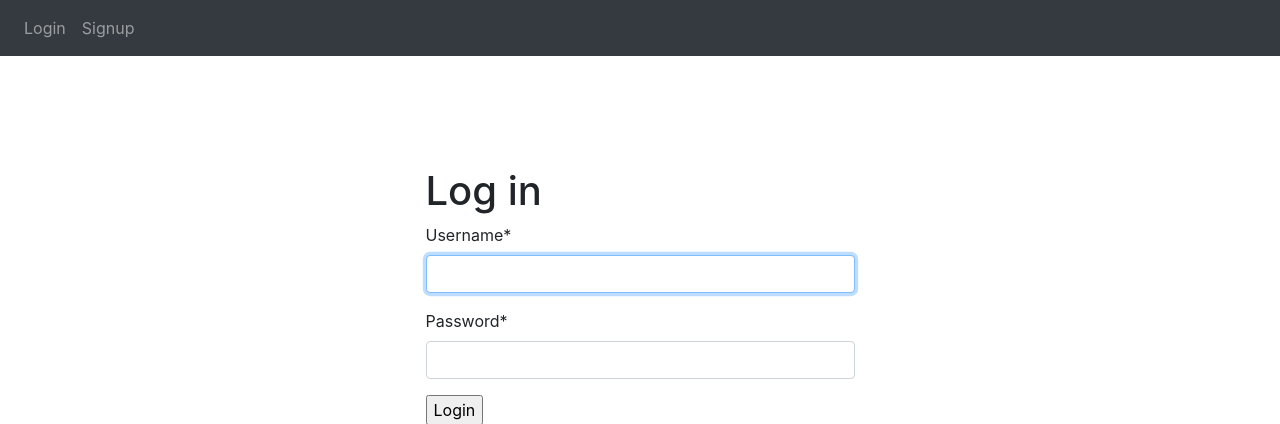
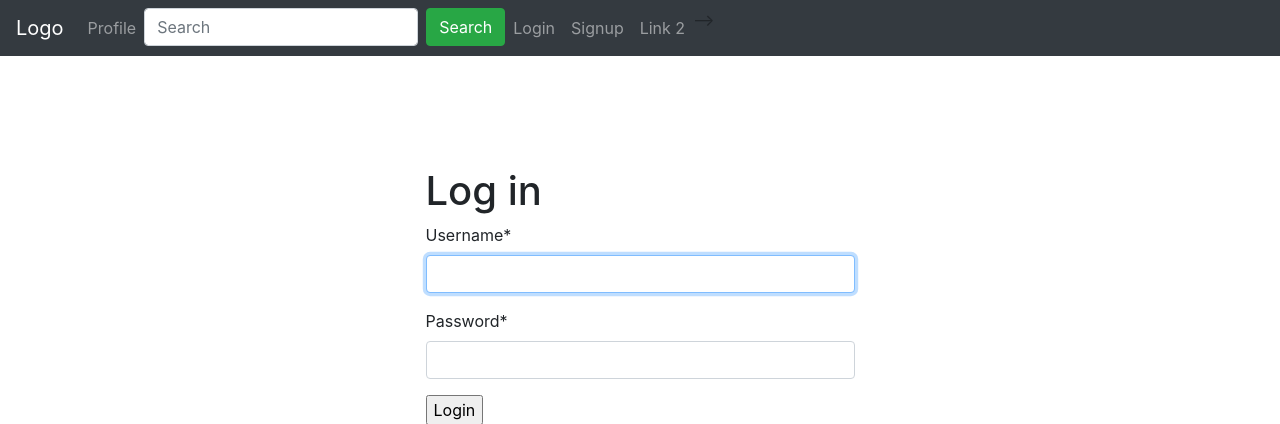
Before and after one commit to pmj9911/PrimeVideo_Clone, a Django app: page /Accounts/login/?next=/Accounts/profile/ in a window 1280 px wide. Shown: the top 424 px of the page. Run offline with Django 3.2, Linux system fonts and the light colour scheme; some libraries are stand-ins or nearby versions.

Commit message:
navbar changed and profile page made

```diff
--- a/PrimeVideoClone/Accounts/urls.py
+++ b/PrimeVideoClone/Accounts/urls.py
@@ -24,5 +24,5 @@
     path('login/',views.login_view, name="login"),
     path('logout/', views.logout_view, name="logout"),
     path('register/', views.register_view, name="register"),
-    # path('profile/', views.profile_view, name="profile"),
+    path('profile/', views.profile_view, name="profile"),
 ]
--- a/PrimeVideoClone/Accounts/views.py
+++ b/PrimeVideoClone/Accounts/views.py
@@ -39,10 +39,14 @@
             if 'next' in request.POST:
                 return redirect(request.POST.get('next'))
             else:
-                return redirect('Accounts:signup')
+                return redirect('Accounts:profile')
     else:
     	form = AuthenticationForm()
     return render(request, 'Accounts/login.html', { 'form': form })
+
+@login_required(login_url="/Accounts/login/")
+def profile_view(request):
+    return render(request, 'Accounts/profile.html')
 
 @login_required(login_url="/Accounts/login/")
 def logout_view(request):
--- a/PrimeVideoClone/templates/base_layout.html
+++ b/PrimeVideoClone/templates/base_layout.html
@@ -9,9 +9,46 @@
 
     </head>
     <body>
-        <nav class="navbar navbar-expand-sm bg-dark navbar-dark">
+        <!-- <nav class="navbar navbar-expand-sm bg-dark navbar-dark">
             <ul class="navbar-nav">
                     {% if user.is_authenticated %}
+                    <li class="nav-item">
+                        <form class="logout-link" action="{% url 'Accounts:logout' %}" method="post">
+                            {% csrf_token %}
+                            <button type="submit">Logout</button>
+                        </form>
+                    </li>
+                    <li class="nav-item">
+                        <a class="nav-link" href="{% url 'Accounts:profile' %}">Profile</a>
+                    </li>
+                    {% else %}
+                    <li class="nav-item">
+                        <a class="nav-link" href="{% url 'Accounts:login' %}">Login</a>
+                    </li>
+                    <li class="nav-item">
+                        <a class="nav-link" href="{% url 'Accounts:signup' %}">Signup</a>
+                    </li>
+                    {% endif %}
+                </ul>
+        </nav> -->
+        <nav class="navbar navbar-expand-sm bg-dark navbar-dark">
+                <!-- Brand -->
+                <a class="navbar-brand" href="#">Logo</a>
+
+                <!-- Links -->
+                <ul class="navbar-nav">
+                  <li class="nav-item">
+                    <a class="nav-link" href="{% url 'Accounts:profile' %}">Profile</a>
+                  </li>
+
+                  <li class="mr-auto">
+                        <form class="form-inline float-right" action="/action_page.php">
+                            <input class="form-control mr-sm-2" type="text" placeholder="Search">
+                            <button class="btn btn-success" type="submit">Search</button>
+                        </form>
+                      </li>
+
+                  {% if user.is_authenticated %}
                     <li class="nav-item">
                         <form class="logout-link" action="{% url 'Accounts:logout' %}" method="post">
                             {% csrf_token %}
@@ -26,8 +63,31 @@
                         <a class="nav-link" href="{% url 'Accounts:signup' %}">Signup</a>
                     </li>
                     {% endif %}
+                  <li class="nav-item">
+                    <a class="nav-link" href="#">Link 2</a>
+                  </li>
+
+
+                  <!-- Dropdown -->
+                  <!-- <li class="nav-item dropdown">
+                    <a class="nav-link dropdown-toggle" href="#" id="navbardrop" data-toggle="dropdown">
+                      Dropdown link
+                    </a>
+                    <div class="dropdown-menu">
+                         {% if user.is_authenticated %}
+                            <a class="dropdown-item" href="{% url 'Accounts:login' %}">Log In</a>
+                            <a class="dropdown-item" href="{% url 'Accounts:signup' %}">Signup</a>
+                        {% else %}
+                            <form class="logout-link" action="{% url 'Accounts:logout' %}" method="post">
+                                {% csrf_token %}
+                                <button type="submit">Logout</button>
+                            </form>
+                        <!-- <a class="dropdown-item" href="#">Logout</a> -->
+                        {% endif %}
+                    </div>
+                  </li> -->
                 </ul>
-        </nav>
+              </nav>
         <div class="container">
             {% block content %}
             {% endblock %}
```
Also changed, not shown: PrimeVideoClone/Accounts/templates/Accounts/profile.html (added, +22 -0 lines), PrimeVideoClone/db.sqlite3, PrimeVideoClone/media/ProfilePics/WhatsApp_Image_2019-09-01_at_11.17.13_PM.jpeg (added).
